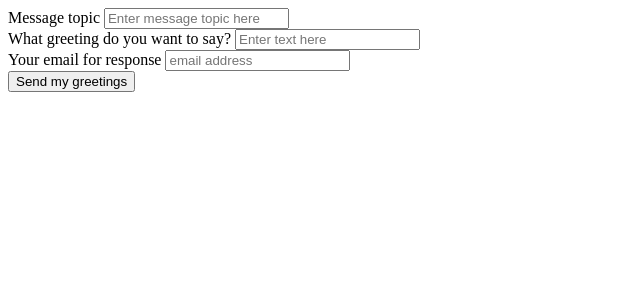
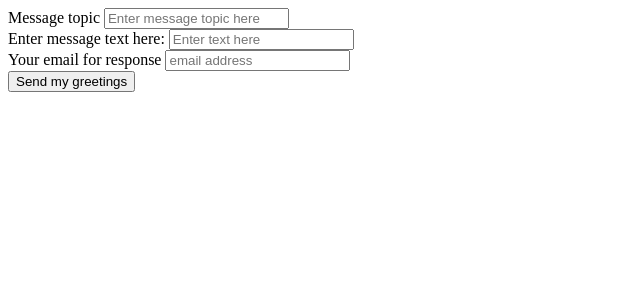
Before and after one commit to ashSmol/web_framework, a Python web app: template templates/contact.html in a window 1280 px wide. Shown: the top 300 px of the page, without its empty margins (0-640 px from the left). Run offline with Jinja, Linux system fonts and the light colour scheme; the template is opened without the code that fills it, so the values that code supplies are empty.

Commit message:
change contact.html

```diff
--- a/templates/contact.html
+++ b/templates/contact.html
@@ -11,12 +11,12 @@
         <input name="topic" id="topic" placeholder="Enter message topic here">
     </div>
     <div>
-        <label for="message">What greeting do you want to say?</label>
+        <label for="message">Enter message text here:</label>
         <input name="message" id="message" placeholder="Enter text here">
     </div>
     <div>
         <label for="response_to">Your email for response</label>
-        <input name="response_to" id="response_to" placeholder="email address">
+        <input type="email" neame="response_to" id="response_to" placeholder="email address">
     </div>
     <div>
         <button>Send my greetings</button>
```
